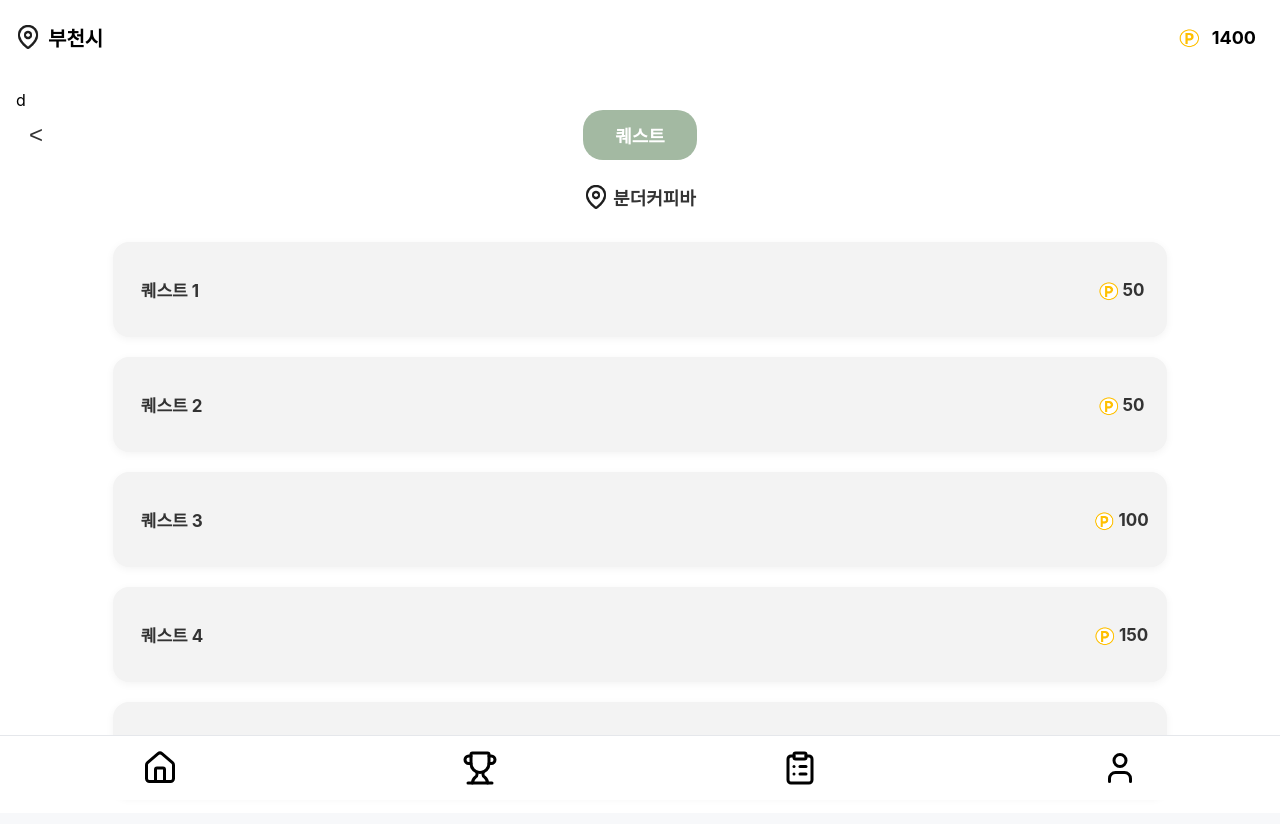
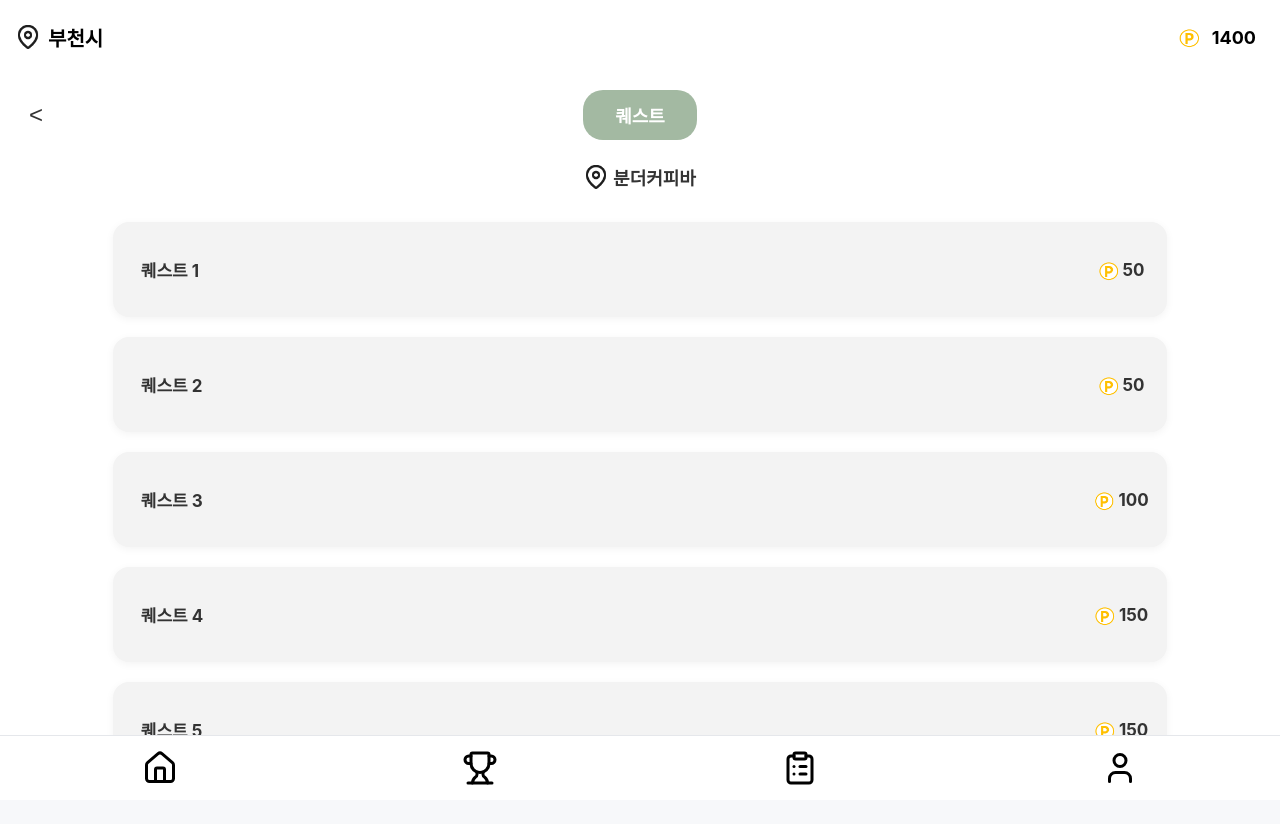
Before and after one commit to battlemap-org/battlemap-fe, a React (Vite) app: page /questlist in a window 1280 px wide. Shown: the top 824 px of the page. Built offline with nearby package versions, Linux system fonts and the light colour scheme; a web font is replaced by a local one.

Commit message:
충돌 해결됐나 제발

```diff
--- a/src/pages/login/Login.jsx
+++ b/src/pages/login/Login.jsx
@@ -17,6 +17,11 @@ function LogIn() {
       })
       .then((res) => {
         console.log("로그인 성공:", res.data);
+
+        if (res.data.token) {
+          localStorage.setItem("token", res.data.token);
+          console.log("localStorage에 토큰 저장 완료");
+        }
 
         navigate("/whereistoday"); //성공하면 도시 선택으로 이동
       })
--- a/src/pages/questlist/QuestList.jsx
+++ b/src/pages/questlist/QuestList.jsx
@@ -15,7 +15,7 @@ function QuestList() {
   return (
     <>
       <Header />
-      <div className="page-wrapper">d
+      <div className="page-wrapper">
         <nav className="navigation">
           <button className="back-button">
             {'<'}
```
